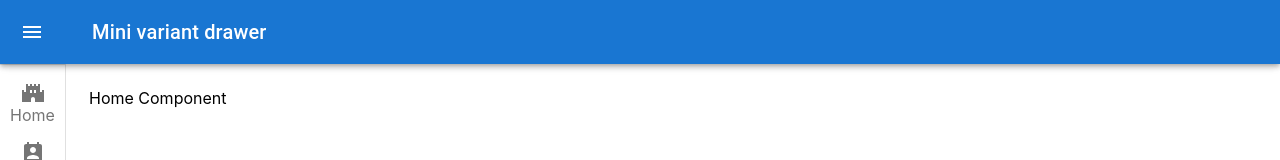
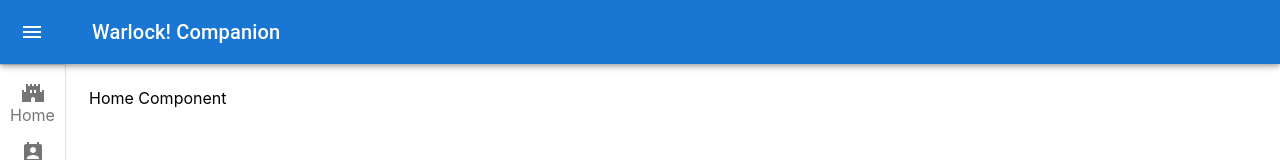
Before and after one commit to jacarder/Warlock_Companion, a React (Create React App) app: page / in a window 1280 px wide. Shown: the top 160 px of the page. Built offline with nearby package versions, Linux system fonts and the light colour scheme; no server answers.

Commit message:
Menu label change

```diff
--- a/src/components/Menu/Menu.tsx
+++ b/src/components/Menu/Menu.tsx
@@ -76,7 +76,7 @@ const Menu = () => {
             <MenuIcon />
           </IconButton>
           <Typography variant="h6" noWrap component="div">
-            Mini variant drawer
+            Warlock! Companion
           </Typography>
         </Toolbar>
       </AppBar>
```
